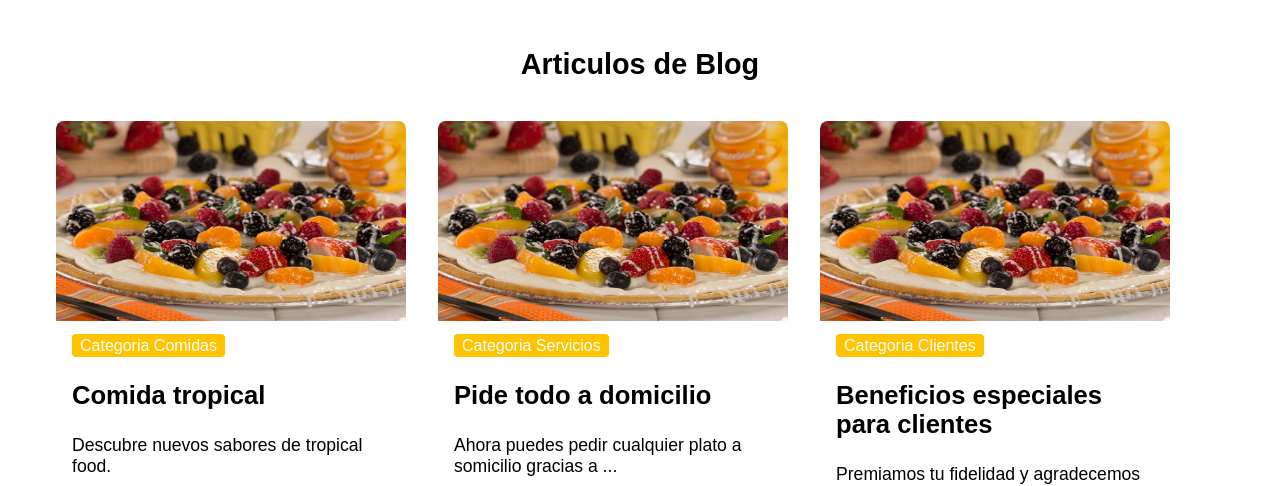
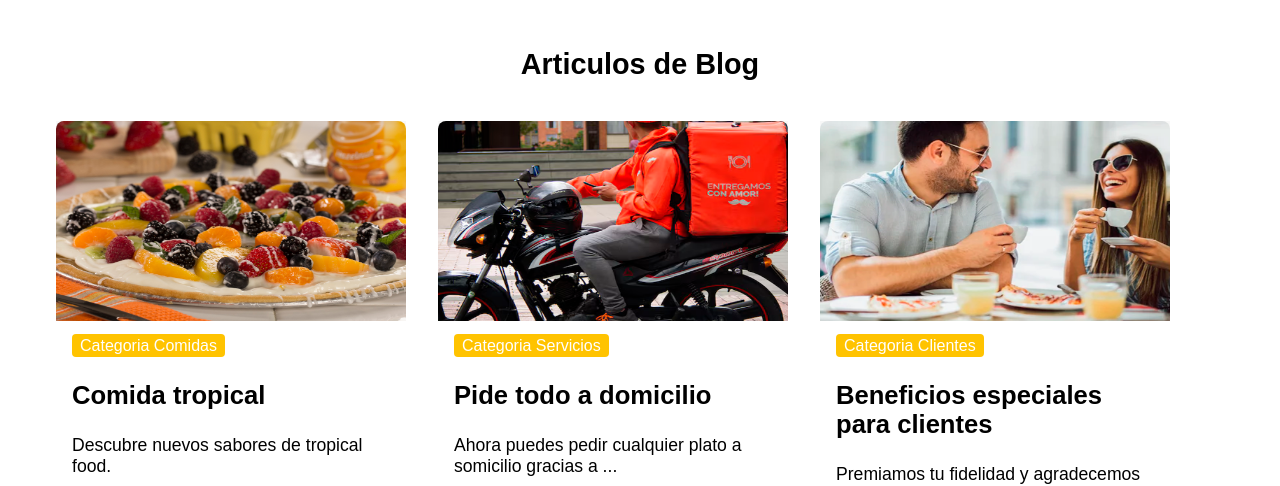
Before and after one commit to David963github/david963github.github.io, a plain HTML site: page index.html in a window 1280 px wide. Shown: the part 3940-4426 px from the top of the page. Drawn offline with Linux system fonts and the light colour scheme.

Commit message:
Update index.html

```diff
--- a/index.html
+++ b/index.html
@@ -301,7 +301,7 @@
 
                 <article class="card">
                     <header class="header-card">
-                        <img src="./img/Tutti-Frutti-Dessert-Pizza.jpg" alt="">
+                        <img src="./img/Domis.png" alt="">
                     </header>
 
                     <footer class="footer-card">
@@ -328,7 +328,7 @@
 
                 <article class="card">
                     <header class="header-card">
-                        <img src="./img/Tutti-Frutti-Dessert-Pizza.jpg" alt="">
+                        <img src="./img/Clientes.png" alt="">
                     </header>
 
                     <footer class="footer-card">
```
